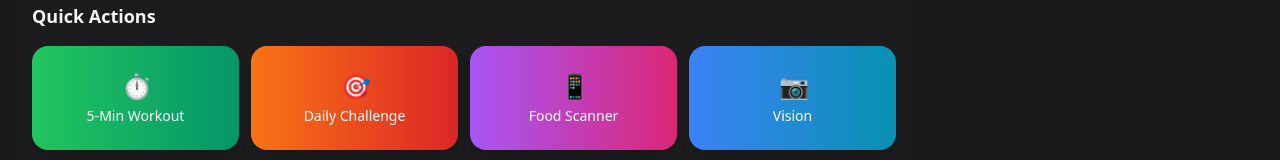
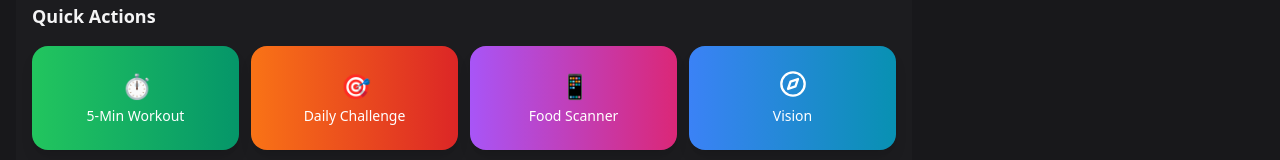
Before and after one commit to artchristech/passfitwin, a React (Vite) app: page / in a window 1280 px wide. Shown: the part 517-677 px from the top of the page. Built offline with nearby package versions, Linux system fonts and the light colour scheme.

Commit message:
Change Vision button icon to compass

```diff
--- a/src/components/AchievementsTab.tsx
+++ b/src/components/AchievementsTab.tsx
@@ -1,5 +1,5 @@
 import React from 'react';
-import { Award, Star, Trophy } from 'lucide-react';
+import { Award, Star, Trophy, Compass } from 'lucide-react';
 import AchievementBadge, { Achievement } from './AchievementBadge';
 
 interface AchievementsTabProps {
@@ -134,7 +134,7 @@ export default function AchievementsTab({
             {isLoading === 'camera-pushups' ? (
               <div className="w-5 h-5 mx-auto mb-2 border-2 border-white border-t-transparent rounded-full animate-spin" />
             ) : (
-              <div className="w-6 h-6 mx-auto mb-2 text-xl">📷</div>
+              <Compass className="w-6 h-6 mx-auto mb-2" />
             )}
             <span className="text-sm font-medium block">Vision</span>
           </button>
@@ -189,7 +189,7 @@ export default function AchievementsTab({
             {isLoading === 'camera-pushups' ? (
               <div className="w-6 h-6 mx-auto mb-2 border-2 border-white border-t-transparent rounded-full animate-spin" />
             ) : (
-              <div className="w-7 h-7 mx-auto mb-2 text-2xl">📷</div>
+              <Compass className="w-7 h-7 mx-auto mb-2" />
             )}
             <span className="text-sm font-medium block">Vision</span>
           </button>
```
